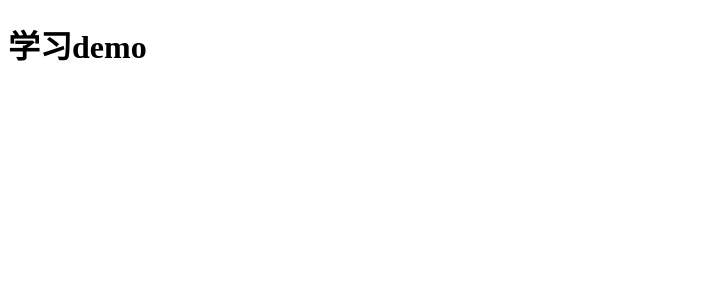
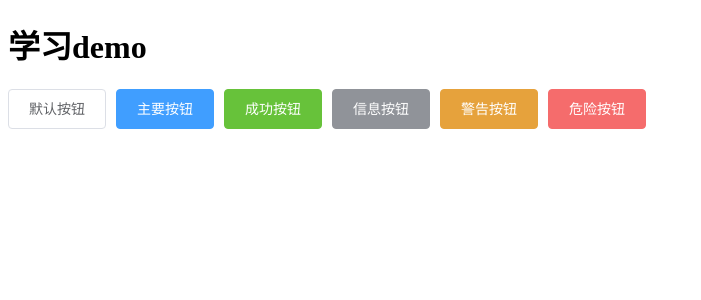
Before and after one commit to lipei92/edu-management-demo, a Vue app: page / in a window 1280 px wide. Shown: the top 300 px of the page, without its empty margins (0-701 px from the left). Built offline with nearby package versions, Linux system fonts and the light colour scheme.

Commit message:
引入element ui

```diff
--- a/package.json
+++ b/package.json
@@ -9,6 +9,7 @@
   },
   "dependencies": {
     "core-js": "^3.20.3",
+    "element-ui": "^2.15.6",
     "vue": "^2.6.14",
     "vue-class-component": "^7.2.6",
     "vue-property-decorator": "^9.1.2",
--- a/src/App.vue
+++ b/src/App.vue
@@ -3,6 +3,14 @@
     <h1>学习demo</h1>
     <!-- 根级路由出口 -->
     <router-view />
+    <el-row>
+      <el-button>默认按钮</el-button>
+      <el-button type='primary'>主要按钮</el-button>
+      <el-button type='success'>成功按钮</el-button>
+      <el-button type='info'>信息按钮</el-button>
+      <el-button type='warning'>警告按钮</el-button>
+      <el-button type='danger'>危险按钮</el-button>
+    </el-row>
   </div>
 </template>
 <script lang="ts">
--- a/src/main.ts
+++ b/src/main.ts
@@ -2,7 +2,10 @@
 import App from './App.vue'
 import router from './router'
 import store from './store'
+import ElementUI from 'element-ui'
+import 'element-ui/lib/theme-chalk/index.css'
 
+Vue.use(ElementUI)
 Vue.config.productionTip = false
 
 new Vue({
```
Also changed, not shown: .eslintrc.js, 1 other file (tests, documents, lock files or other folders).
